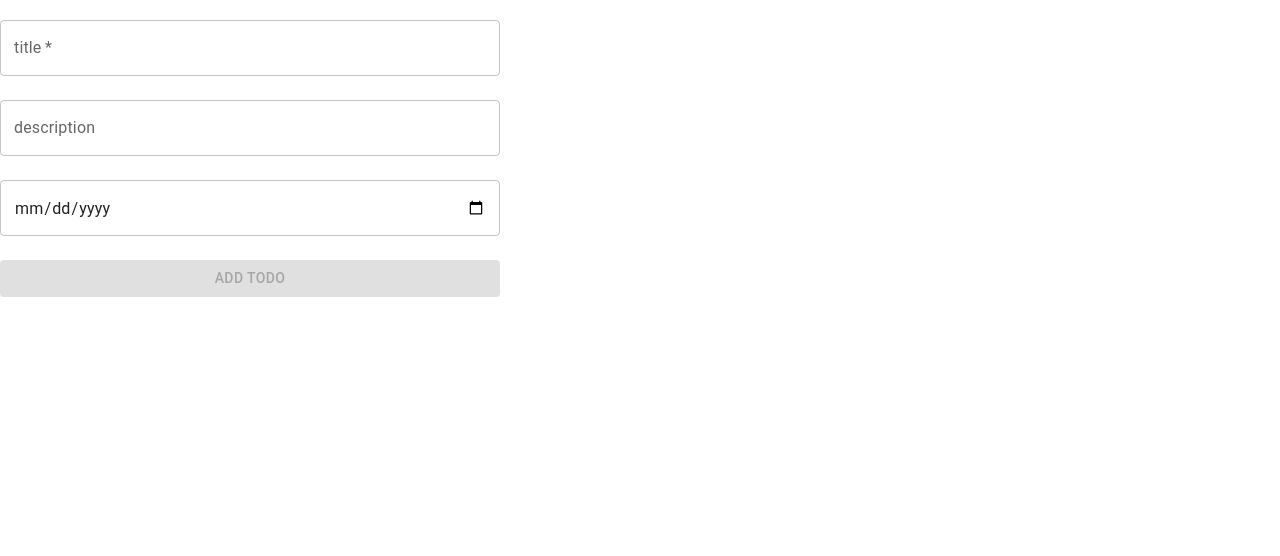
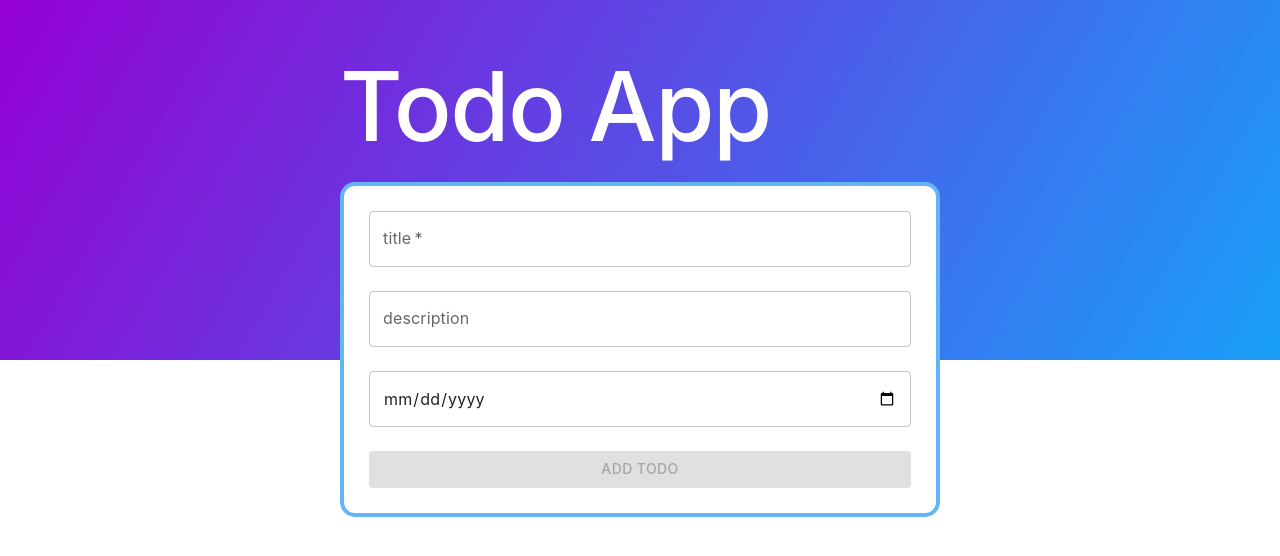
Before and after one commit to Da1v1d/todo-app, a React (Create React App) app: page / in a window 1280 px wide. Shown: the top 556 px of the page. Built offline with nearby package versions, Linux system fonts and the light colour scheme.

Commit message:
style: change styles for better ui

```diff
--- a/package.json
+++ b/package.json
@@ -5,6 +5,7 @@
   "dependencies": {
     "@emotion/react": "^11.11.1",
     "@emotion/styled": "^11.11.0",
+    "@hookform/resolvers": "^3.3.2",
     "@mui/icons-material": "^5.15.0",
     "@mui/material": "^5.15.0",
     "@reduxjs/toolkit": "^1.8.1",
--- /dev/null
+++ b/src/App.styled.ts
@@ -0,0 +1,23 @@
+import styled from '@emotion/styled';
+
+export const Container = styled('header')({
+  width: '100vw',
+  justifyContent: 'center',
+  display: 'flex',
+  paddingTop: '50px',
+  '&:before': {
+    content: '" "',
+    width: '100%',
+    height: '360px',
+    position: 'absolute',
+    top: 0,
+    left: 0,
+    background: 'linear-gradient(300deg, deepskyblue, darkviolet)',
+    backgroundSize: '120% 120%',
+    backgroundRepeat: 'no-repeat',
+    objectFit: 'cover',
+  },
+  '@media screen and (max-width: 480px)': {
+    padding: '10px',
+  },
+});
--- a/src/App.tsx
+++ b/src/App.tsx
@@ -1,17 +1,16 @@
-import { Container } from '@mui/material';
+import { Typography } from '@mui/material';
 import { Todo } from './components/Todo/Todo';
 import { TodoForm } from './components/TodoForm/TodoForm';
 import { useAppSelector } from './hooks/hooks';
 import { useState } from 'react';
 import { ITodo } from './store/todos/types';
 import { EditModal } from './components/editModal';
+import { Container } from './App.styled';
 
 function App() {
   const todos = useAppSelector((state) => state.todo.todos);
   const [editData, setEditData] = useState<ITodo | null>(null);
   const [openModal, setOpenModal] = useState<boolean>(false);
-
-  console.log(todos);
 
   const closeModal = () => {
     console.log('1');
@@ -24,7 +23,11 @@ function App() {
   };
 
   return (
-    <>
+    <Container>
+      <div style={{ position: 'relative' }}>
+        <Typography fontWeight={500} color='white' variant='h1'>
+          Todo App
+        </Typography>
         <TodoForm />
         {todos?.map((todo) => (
           <Todo key={todo.id} todo={todo} openModalHandler={openModalHandler} />
@@ -34,7 +37,8 @@ function App() {
           todo={editData as ITodo}
           closeModal={closeModal}
         />
-    </>
+      </div>
+    </Container>
   );
 }
 
--- /dev/null
+++ b/src/components/Todo/Todo.styled.ts
@@ -0,0 +1,18 @@
+import styled from '@emotion/styled';
+import { Card, CardProps } from '@mui/material';
+import { FC } from 'react';
+import { green, grey } from '@mui/material/colors';
+
+type TodoCardType = CardProps & {
+  completed: boolean;
+};
+
+export const TodoCard: FC<TodoCardType> = styled(Card)((props) => ({
+  background: props.completed ? green[200] : grey[100],
+  marginTop: '20px',
+  maxWidth: '600px',
+  borderRadius:'12px',
+  '@media screen and (max-width: 650px)': {
+    width: '90vw',
+  },
+}));
--- a/src/components/Todo/Todo.tsx
+++ b/src/components/Todo/Todo.tsx
@@ -1,10 +1,13 @@
 import { FC } from 'react';
 import { ITodo } from '../../store/todos/types';
-import { Card, CardContent } from '@mui/material';
+import { CardActions, CardContent, Typography } from '@mui/material';
 import { IconButton } from '@mui/material';
 import DeleteIcon from '@mui/icons-material/Delete';
+import EditIcon from '@mui/icons-material/Edit';
+import CheckCircleIcon from '@mui/icons-material/CheckCircle';
 import { useAppDispatch } from '../../hooks/hooks';
-import { deleteTodo } from '../../store/todos/todoSlice';
+import { completeTodo, deleteTodo } from '../../store/todos/todoSlice';
+import { TodoCard } from './Todo.styled';
 
 type TodoComponentType = {
   todo: ITodo;
@@ -15,22 +18,28 @@ export const Todo: FC<TodoComponentType> = ({ todo, openModalHandler }) => {
   const { title, description, deadline, completed, id } = todo;
   const dispatch = useAppDispatch();
   return (
-    <Card
-      style={{
-        marginTop: '10px',
-        background: 'rgba(0,0,0,0.05)',
-        maxWidth: '440px',
-      }}
-    >
-      <CardContent onClick={() => openModalHandler(todo)}>
-        <div>{title}</div>
-        <div>{description}</div>
-        <div>{deadline && new Date(deadline).toLocaleDateString()}</div>
-        <div>{completed}</div>
+    <TodoCard completed={completed}>
+      <CardContent sx={{ display: 'flex', justifyContent: 'space-between' }}>
+        <div>
+          <Typography variant='h4'>{title}</Typography>
+          <Typography variant='body1'>{description}</Typography>
+          <Typography>
+            {deadline && new Date(deadline).toLocaleDateString()}
+          </Typography>
+          <Typography>{completed}</Typography>
+        </div>
+        <CardActions>
+          <IconButton onClick={() => openModalHandler(todo)}>
+            <EditIcon color='primary' />
+          </IconButton>
+          <IconButton onClick={() => dispatch(completeTodo(id))}>
+            <CheckCircleIcon color='success' />
+          </IconButton>
+          <IconButton onClick={() => dispatch(deleteTodo(id))}>
+            <DeleteIcon color='warning' />
+          </IconButton>
+        </CardActions>
       </CardContent>
-      <IconButton onClick={() => dispatch(deleteTodo(id))}>
-        <DeleteIcon color='error' />
-      </IconButton>
-    </Card>
+    </TodoCard>
   );
 };
--- a/src/components/TodoForm/TodoForm.styled.ts
+++ b/src/components/TodoForm/TodoForm.styled.ts
@@ -1,5 +1,6 @@
 import styled from '@emotion/styled';
 import { Button, Stack, TextField } from '@mui/material';
+import {blue} from '@mui/material/colors'
 
 export const Input = styled(TextField)({
   width: '100%',
@@ -7,7 +8,14 @@ export const Input = styled(TextField)({
 
 export const Form = styled('form')({
   marginTop: '20px',
-  maxWidth: '500px',
+  background: 'white',
+  padding: '25px',
+  width: '600px',
+  borderRadius: '15px',
+  border: `4px solid ${blue[300]}`,
+  '@media screen and (max-width: 650px)': {
+    width:'90vw',
+  },
 });
 
 export const FormStack = styled(Stack)({
--- a/src/components/TodoForm/TodoForm.tsx
+++ b/src/components/TodoForm/TodoForm.tsx
@@ -7,6 +7,8 @@ import { addTodo, editTodo } from '../../store/todos/todoSlice';
 import { generateId } from '../../utils';
 import { FC } from 'react';
 import { useFormHook } from '../../hooks/useForm';
+import { yupResolver } from '@hookform/resolvers/yup';
+import * as yup from 'yup';
 
 export const TodoForm: FC<{
   todo?: ITodo;
@@ -14,21 +16,34 @@ export const TodoForm: FC<{
 }> = ({ todo, closeModal }) => {
   const dispatch = useAppDispatch();
 
+  //FIX: Need to fix yup resolver error when we add notRequired
+  const schema = yup.object().shape({
+    title: yup
+      .string()
+      .max(20, 'Title must be at most 20 characters')
+      .required('Title is required'),
+    description: yup.string().notRequired(),
+    deadline: yup.date().notRequired(),
+  });
+
   const {
     register,
     handleSubmit,
-    formState: { errors, isDirty, isValid },
+    formState: { isDirty, isValid },
   } = useForm<Omit<ITodo, 'id' | 'completed'>>({
     defaultValues: {
       title: todo?.title,
       deadline: todo?.deadline,
       description: todo?.description,
     },
+    // resolver: yupResolver(schema),
   });
 
   const onSubmit = (data: ITodoForm | ITodo) => {
     if (todo) {
-      dispatch(editTodo({ ...data, id: todo.id } as ITodo));
+      dispatch(
+        editTodo({ ...data, completed: todo.completed, id: todo.id } as ITodo)
+      );
       closeModal && closeModal();
     } else {
       dispatch(
--- a/src/components/editModal/index.tsx
+++ b/src/components/editModal/index.tsx
@@ -11,7 +11,17 @@ type EditModalType = {
 
 export const EditModal: FC<EditModalType> = ({ open, todo, closeModal }) => {
   return (
-    <Dialog open={open} onClose={closeModal}>
+    <Dialog
+      open={open}
+      onClose={closeModal}
+      sx={{
+        '.MuiPaper-root': {
+          borderRadius: '12px',
+          padding: '30px 14px',
+        },
+        form: { border: 'none',maxWidth:'100%' },
+      }}
+    >
       <TodoForm todo={todo} closeModal={closeModal} />
     </Dialog>
   );
--- a/src/index.css
+++ b/src/index.css
@@ -1,10 +1,13 @@
-body {
+* {
   margin: 0;
   padding: 0;
   box-sizing: border-box;
   font-family: -apple-system, BlinkMacSystemFont, 'Segoe UI', 'Roboto', 'Oxygen',
     'Ubuntu', 'Cantarell', 'Fira Sans', 'Droid Sans', 'Helvetica Neue',
-    sans-serif;
+    sans-serif !important;
+}
+
+body {
   -webkit-font-smoothing: antialiased;
   -moz-osx-font-smoothing: grayscale;
 }
--- a/src/store/todos/todoSlice.ts
+++ b/src/store/todos/todoSlice.ts
@@ -17,8 +17,6 @@ export const todoSlice = createSlice({
       const deletedTodo = state.todos.find(
         (todo) => todo.id === action.payload
       );
-      console.log(state.todos.find((todo) => todo.id === action.payload));
-
       deletedTodo?.id && state.deleted?.push(deletedTodo);
       state.todos = state.todos.filter((todo) => todo.id !== action.payload);
     },
```
Also changed, not shown: 1 other file (tests, documents, lock files or other folders). Lines whose indentation alone changed are shown as unchanged.
